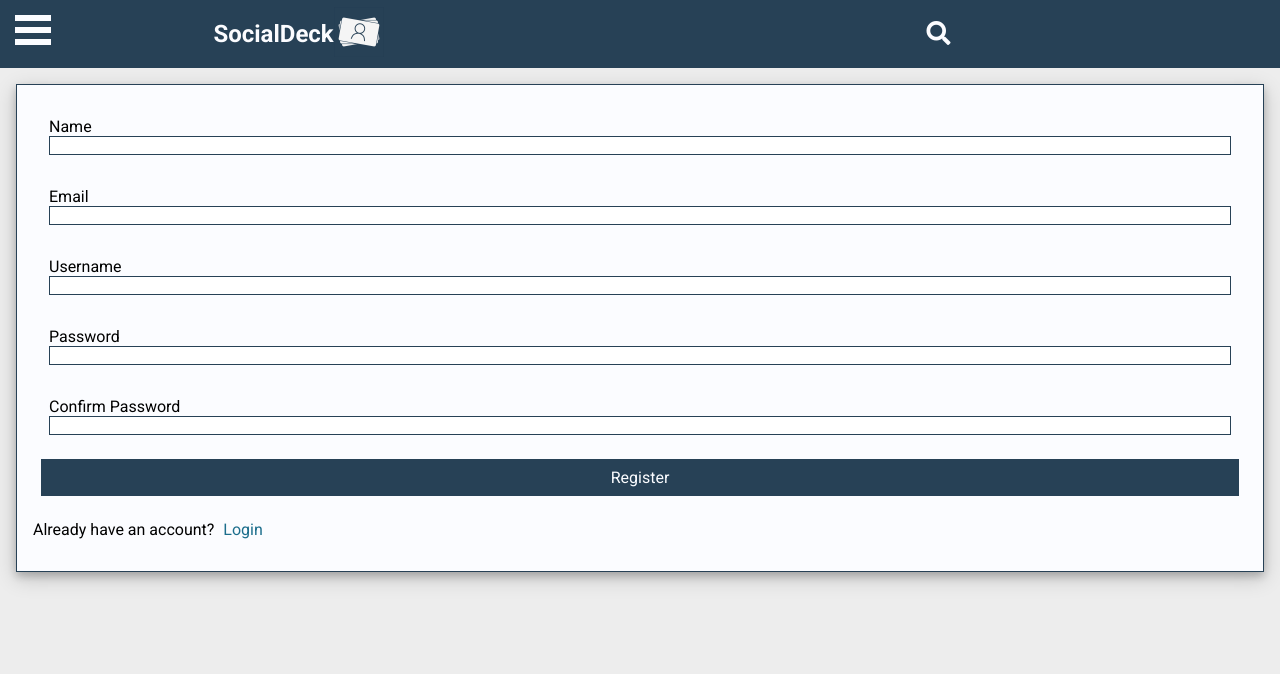
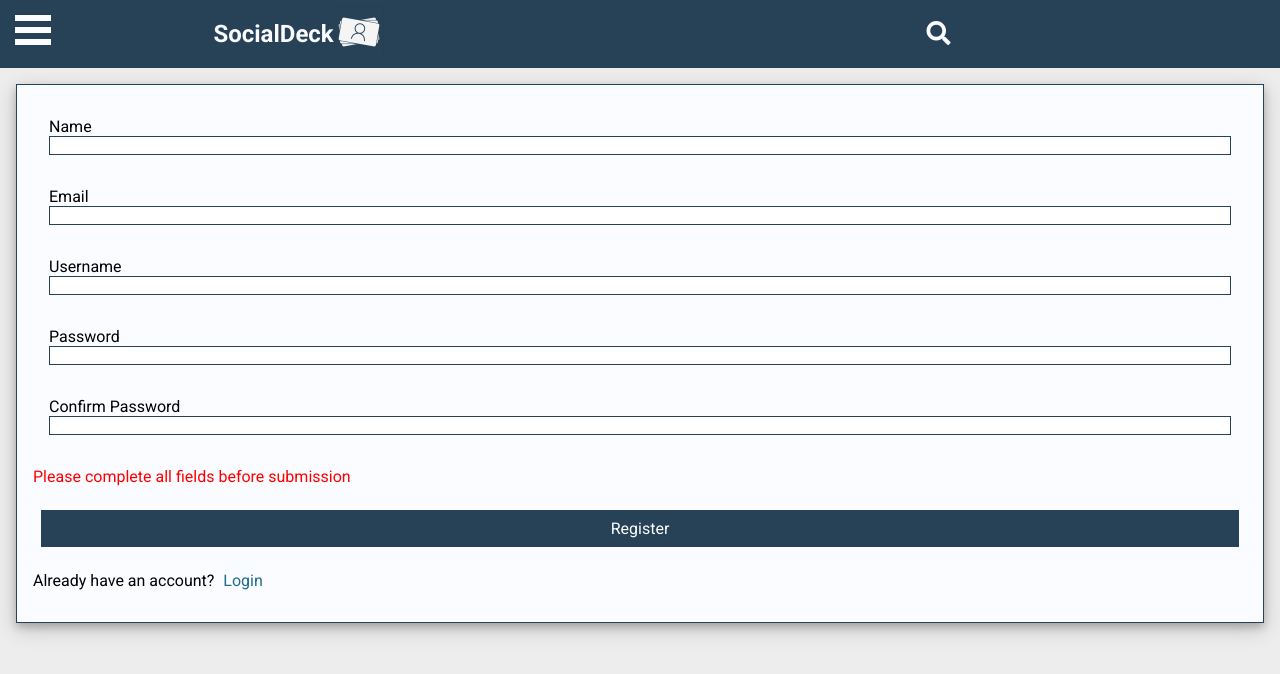
Before and after one commit to SocialDeck/socialdeck-frontend, a React (Create React App) app in the folder socialdeck-fe-app/: page /register in a window 1280 px wide. Both pictures are taken after a click on the link "Register". Shown: the top 674 px of the page. Built offline with nearby package versions, Linux system fonts and the light colour scheme; no server answers.

Commit message:
error message added to Registration

```diff
--- a/socialdeck-fe-app/src/Components/RegisterForm.js
+++ b/socialdeck-fe-app/src/Components/RegisterForm.js
@@ -59,7 +59,7 @@ class RegisterForm extends Component {
     return (
       <React.Fragment>
         <Mutation mutation={CREATE_USER}>
-          {(createUser) => (
+          {(createUser, { loading, error }) => (
             <div className='loginForm'>
 
               <div className='loginRow'>
@@ -102,7 +102,7 @@ class RegisterForm extends Component {
                   onChange={event => this.updateConfirmation(event.target.value)} />
 
               </div>
-
+              {error && <p className='errorMessage'>Please complete all fields before submission</p>}
               <a className='buttonSignIn' onClick={e => {
                 createUser({ variables: {
                   name: this.state.name,
```
